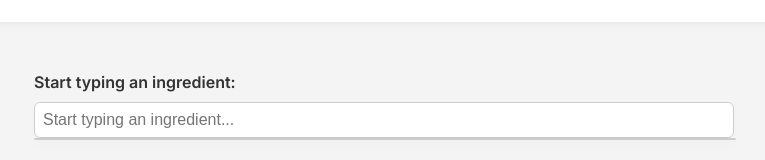
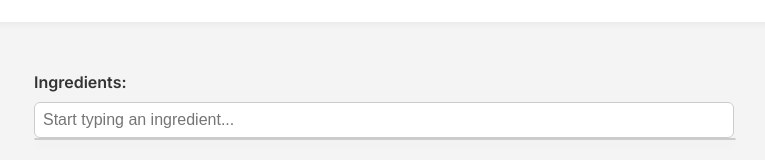
Before and after one commit to KateHickey26/recipe-generator, a website built with Vite: page recipe-generator/index.html in a window 1280 px wide. Shown: the part 262-422 px from the top of the page, without its empty margins (256-1021 px from the left). Built offline with nearby package versions, Linux system fonts and the light colour scheme.

Commit message:
Update input labels

```diff
--- a/recipe-generator/index.html
+++ b/recipe-generator/index.html
@@ -17,7 +17,7 @@
 
   <div class="container">
     <div class="input-section">
-      <label for="ingredientInput">Start typing an ingredient:</label>
+      <label for="ingredientInput">Ingredients:</label>
       <div class="input-wrapper">
         <input type="text" id="ingredientInput" placeholder="Start typing an ingredient..." autocomplete="off" />
         <ul id="suggestions" class="suggestions-list"></ul>
```
